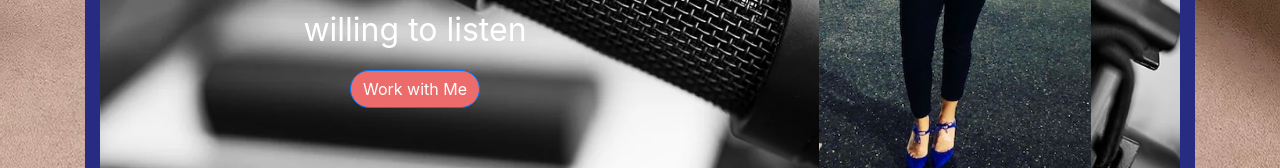
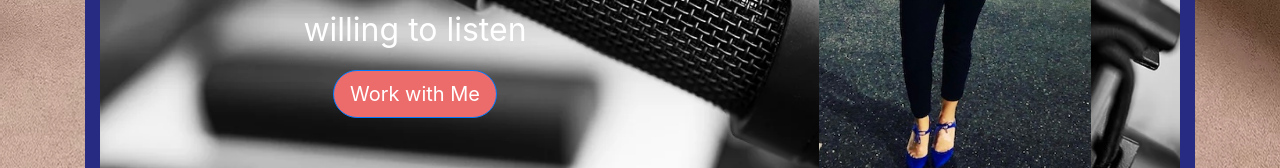
Before and after one commit to paul-rosero/Whats-Your-Story-Website, a React (Create React App) app: page / in a window 1280 px wide. Shown: the part 477-645 px from the top of the page. Built offline with nearby package versions, Linux system fonts and the light colour scheme; a web font is replaced by a local one.

Commit message:
made the button larger

```diff
--- a/src/components/pages/Homepage.js
+++ b/src/components/pages/Homepage.js
@@ -12,7 +12,7 @@ class Homepage extends Component {
                             <h1 style={{ fontWeight: "bolder", padding: "20px 20px 40px 20px", fontSize: "8vw" }}>Podcaster</h1>
                             <div style={{ padding: "60px 20px 20px 20px" }}>
                                 <p style={{ fontSize: "2.5vw" }}>Sharing real life stories with those willing to listen</p>
-                                <Button href="/contact" style={{ background: "rgb(236,108,107)" }}>Work with Me</Button>
+                                <Button href="/contact" style={{ background: "rgb(236,108,107)" }} size="lg">Work with Me</Button>
                             </div>
                         </Col>
                         <Col xs={ 6 } md={ 5 } style={{ textAlign: "center", marginTop: "50px", marginBottom: "50px" }}>
```
